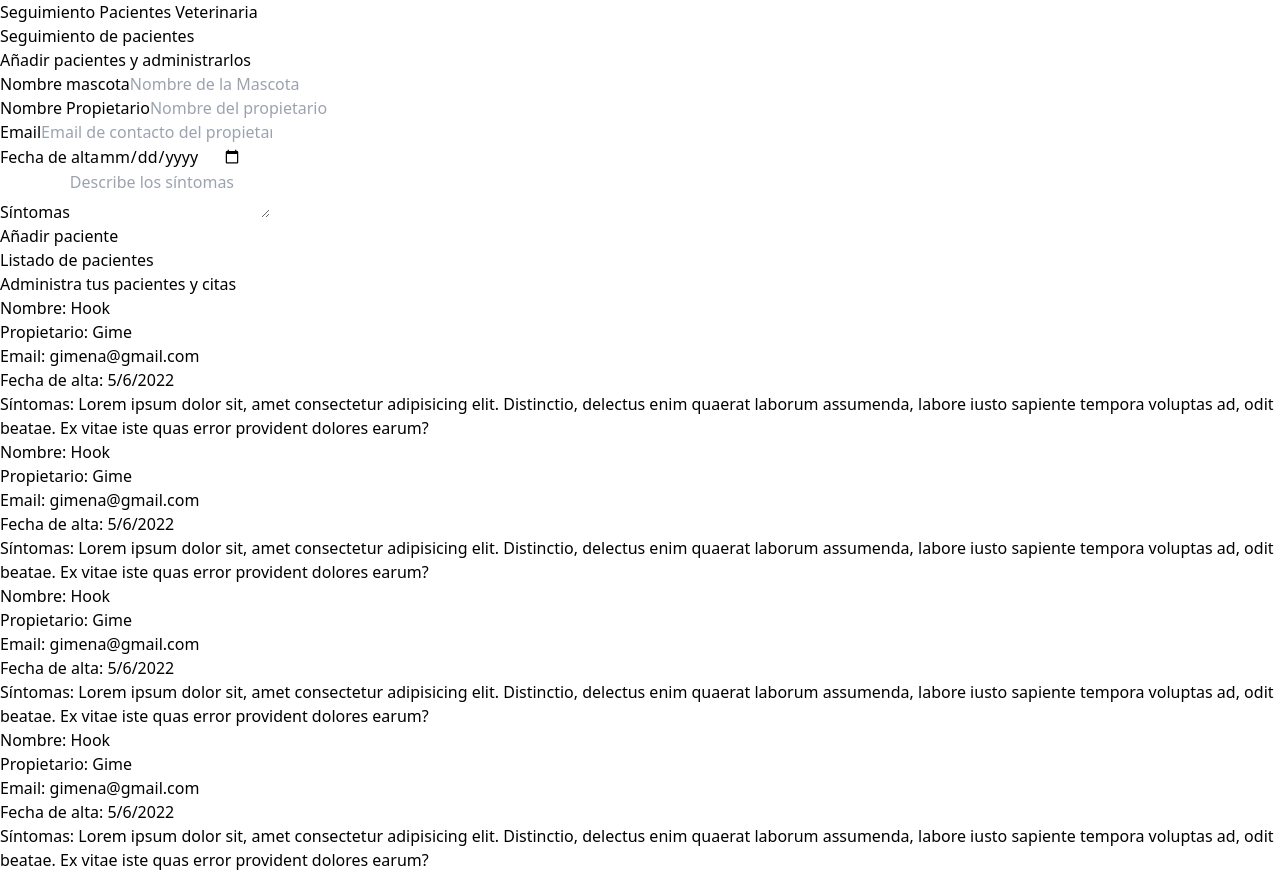
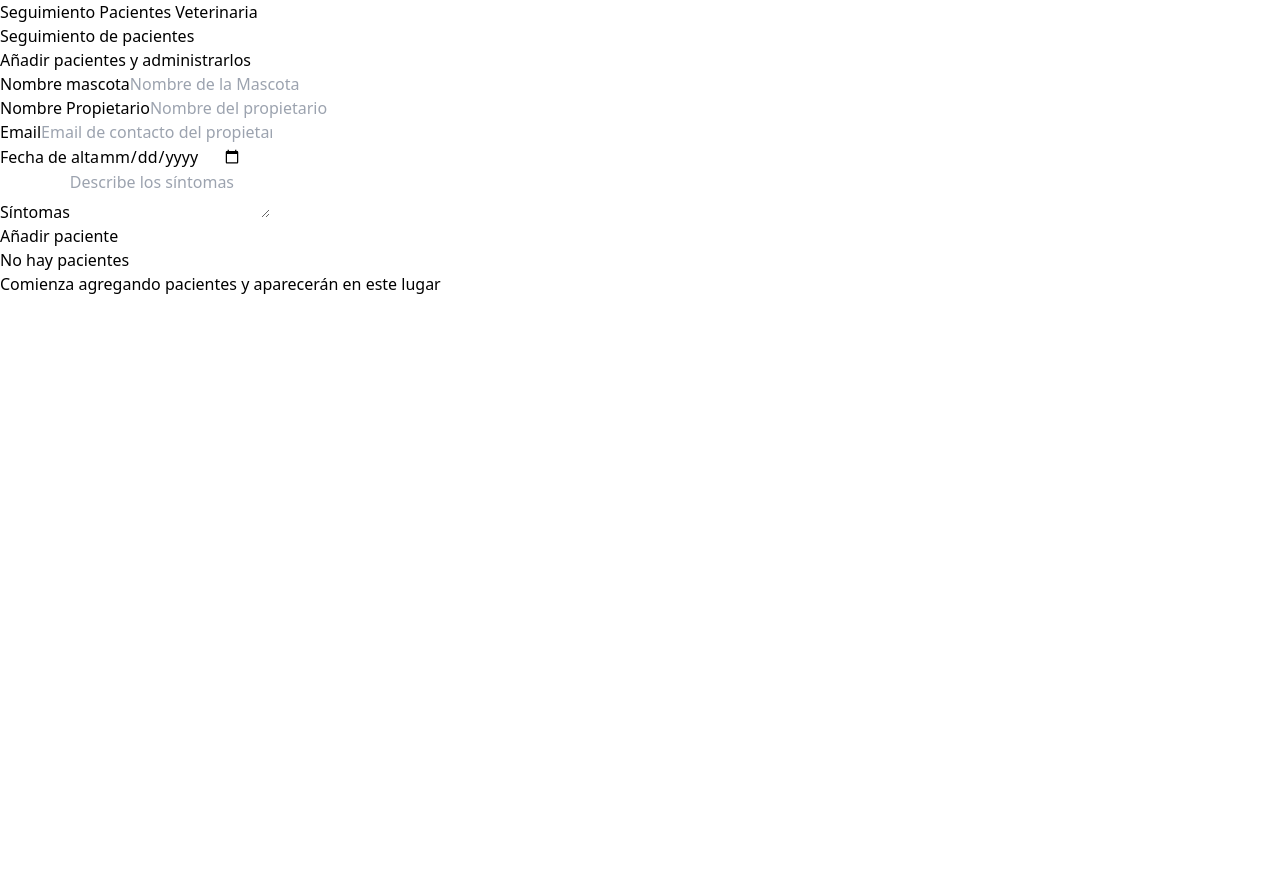
Before and after one commit to gibinaghi/Administrador_de_pacientes, a React (Vite) app: page / in a window 1280 px wide. After the commit the page ends 800 px from the top, so only its background shows below. Built offline with nearby package versions, Linux system fonts and the light colour scheme.

Commit message:
mostrar lista de pacientes

```diff
--- a/src/App.jsx
+++ b/src/App.jsx
@@ -14,9 +14,11 @@
       <div className="mt-12 md:flex">
         <Formulario
           pacientes={pacientes}
-          setPacientes={setPacientes}
+          setPacientes={setPacientes}  //props
         />
-        <ListadoPacientes />
+        <ListadoPacientes
+          pacientes={pacientes}
+        />
       </div>
 
     </div>
--- a/src/components/Formulario.jsx
+++ b/src/components/Formulario.jsx
@@ -9,6 +9,13 @@
     const [sintomas, setSintomas] = useState('');
 
     const [error, setError] = useState(false);
+
+    const generarId = () => {
+            const random = Math.random().toString(36).substring(2, 15);
+            const fecha = Date.now().toString(36);
+
+            return random + fecha;
+    }
 
     const handleSubmit= (e) => {
         e.preventDefault();
@@ -28,7 +35,8 @@
             propietario,
             email,
             fecha,
-            sintomas
+            sintomas,
+            id : generarId()
         }
         setPacientes([...pacientes, objetoPaciente]);
 
--- a/src/components/ListadoPacientes.jsx
+++ b/src/components/ListadoPacientes.jsx
@@ -1,17 +1,32 @@
 import Paciente from "./Paciente";
 
-const ListadoPacientes = () => {
+const ListadoPacientes = ({pacientes}) => {
     return (
         <div className="md:w-1/2 lg:w-3/5 md:h-screen overflow-y-scroll">
-            <h2 className="font-black text-3xl text-center"> Listado de pacientes </h2>
-            <p className="text-center text-xl mt-5 mb-10"> Administra tus {" "}
-                <span className="text-indigo-600 font-bold">pacientes y citas</span>
-            </p>
 
-            <Paciente/>
-            <Paciente/>
-            <Paciente/>
-            <Paciente/>
+            {pacientes && pacientes.length ? (
+                <>
+                    <h2 className="font-black text-3xl text-center"> Listado de pacientes </h2>
+                    <p className="text-center text-xl mt-5 mb-10"> Administra tus {" "}
+                        <span className="text-indigo-600 font-bold">pacientes y citas</span>
+                    </p>
+
+                    { pacientes.map((paciente) => (
+                        <Paciente
+                            key={paciente.id}
+                            paciente={paciente}
+                        />)
+                    )}
+                </>
+            ): (
+                <>
+                    <h2 className="font-black text-3xl text-center"> No hay pacientes </h2>
+                    <p className="text-center text-xl mt-5 mb-10"> Comienza agregando pacientes {" "}
+                        <span className="text-indigo-600 font-bold">y aparecerán en este lugar</span>
+                    </p>
+                </>
+            )}
+
         </div>
     )
 }
--- a/src/components/Paciente.jsx
+++ b/src/components/Paciente.jsx
@@ -1,25 +1,27 @@
-const Paciente = () => {
+const Paciente = ({paciente}) => {
+
+    const { nombre, propietario, email, fecha, sintomas} = paciente;
     return (
 
             <div className="mx-5 my-10 bg-white shadow-md px-5 py-10 rounded-xl">
                 <p className="font-bold mb-3 text-gray-700 uppercase">Nombre: {" "}
-                    <span className="font-normal normal-case">Hook</span>
+                    <span className="font-normal normal-case">{nombre}</span>
                 </p>
 
                 <p className="font-bold mb-3 text-gray-700 uppercase">Propietario: {" "}
-                    <span className="font-normal normal-case">Gime</span>
+                    <span className="font-normal normal-case">{propietario}</span>
                 </p>
 
                 <p className="font-bold mb-3 text-gray-700 uppercase">Email: {" "}
-                    <span className="font-normal normal-case">gimena@gmail.com</span>
+                    <span className="font-normal normal-case">{email}</span>
                 </p>
 
                 <p className="font-bold mb-3 text-gray-700 uppercase">Fecha de alta: {" "}
-                    <span className="font-normal normal-case">5/6/2022</span>
+                    <span className="font-normal normal-case">{fecha}</span>
                 </p>
 
                 <p className="font-bold mb-3 text-gray-700 uppercase">Síntomas: {" "}
-                    <span className="font-normal normal-case">Lorem ipsum dolor sit, amet consectetur adipisicing elit. Distinctio, delectus enim quaerat laborum assumenda, labore iusto sapiente tempora voluptas ad, odit beatae. Ex vitae iste quas error provident dolores earum?</span>
+                    <span className="font-normal normal-case">{sintomas}</span>
                 </p>
             </div>
 
```
